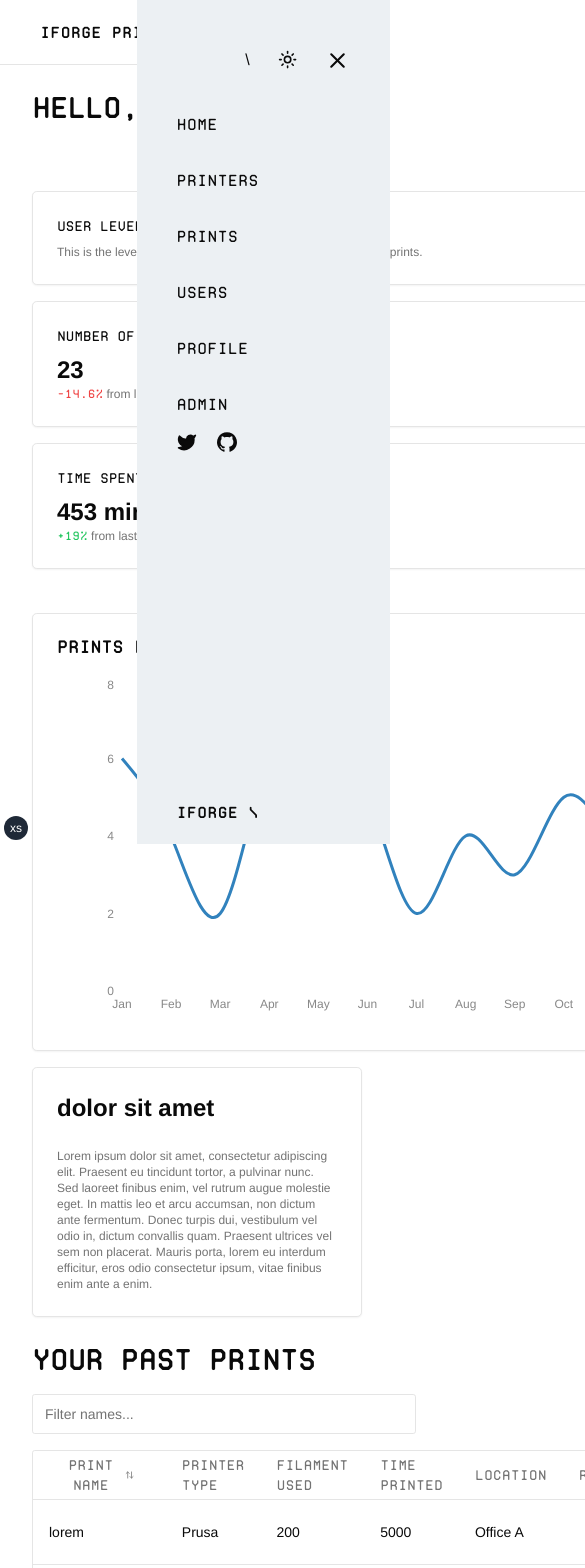
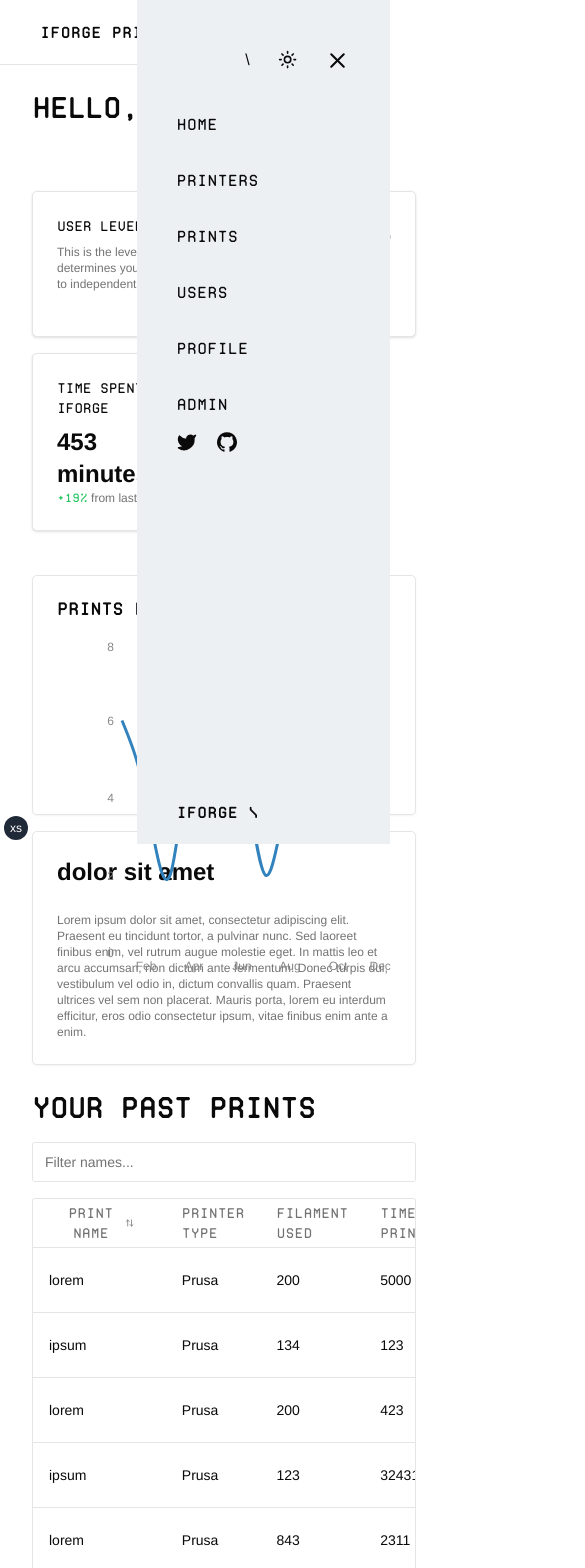
Before and after one commit to iforge-uos/iforge-print-ui, a Next.js app: page /profile in a window 390 px wide. Shown: the top 1568 px of the page, 585 px wide, since content can reach past the window. Built offline with nearby package versions, Linux system fonts and the light colour scheme.

Commit message:
fit: profile page scaling on phone

```diff
--- a/app/profile/components/overview.tsx
+++ b/app/profile/components/overview.tsx
@@ -55,7 +55,7 @@ const data = [
 
 export function Overview() {
   return (
-    <ResponsiveContainer width="100%" height={350}>
+    <ResponsiveContainer width="100%">
       <LineChart data={data}>
         <XAxis
           dataKey="name"
--- a/app/profile/page.tsx
+++ b/app/profile/page.tsx
@@ -107,8 +107,8 @@ export default function ProfilePage() {
     </h1>
 
   </div>
-  <div className="grid gap-4 pt-10 md:grid-cols-2 lg:grid-cols-4">
-                <Card>
+  <div className="grid gap-4 pt-10 md:grid-cols-2 lg:grid-cols-4 grid-cols-2">
+                <Card className="max-w-xs shadow">
                   <CardHeader className="flex flex-row items-center justify-between space-y-0 pb-2">
                     <CardTitle className="text-sm font-medium">
                      User level
@@ -122,7 +122,7 @@ export default function ProfilePage() {
                     </p>
                   </CardContent>
                 </Card>
-                <Card>
+                <Card className="max-w-xs shadow">
                   <CardHeader className="flex flex-row items-center justify-between space-y-0 pb-2">
                     <CardTitle className="text-sm font-medium">
                       Number of prints
@@ -137,7 +137,7 @@ export default function ProfilePage() {
                   </CardContent>
                 </Card>
 
-                <Card>
+                <Card className="max-w-xs shadow">
                   <CardHeader className="flex flex-row items-center justify-between space-y-0 pb-2">
                     <CardTitle className="text-sm font-medium">Time spent in iForge</CardTitle>
                     <Timer className="h-4 w-4 text-muted-foreground" />
@@ -151,16 +151,16 @@ export default function ProfilePage() {
                 </Card>
 
               </div>
-              <div className="grid gap-4 pt-5 md:grid-cols-2">
-                  <Card className="max-w-[660px]">
+              <div className="grid gap-4 pt-5 md:grid-cols-2 max-w-screen">
+                <Card className="max-h-60 max-w-sm xl:max-w-[660px] xl:max-h-[600px] lg:max-w-[660px] lg:max-h-[600px]">
                     <CardHeader className= "space-y-0 pb-5">
                       < CardTitle >Prints made</CardTitle>
                     </CardHeader>
-                    <CardContent>
-                     <Overview />
+                    <CardContent className="max-h-xs">
+                      <Overview/>
                     </CardContent>
-              </Card>
-              <Card className="max-h-[250px] max-w-[330px]">
+                  </Card>
+              <Card className="max-h-lg max-w-lg">
                 <CardHeader className="text-2xl font-bold">
                   dolor sit amet
                 </CardHeader>
@@ -169,13 +169,11 @@ export default function ProfilePage() {
                 </CardContent>
               </Card>
               </div>
-              <div>
-              <h1 className="text-3xl font-extrabold leading-tight tracking-tighter sm:text-xl md:text-3xl lg:text-4xl">
-                Your past prints
-               </h1>
-               <DataTable columns={columns} data={data} />
-
-
+              <div className="max-w-sm">
+                <h1 className="text-3xl font-extrabold leading-tight tracking-tighter sm:text-xl md:text-3xl lg:text-4xl">
+                  Your past prints
+                </h1>
+                <DataTable columns={columns} data={data} />
               </div>
 
 
```
